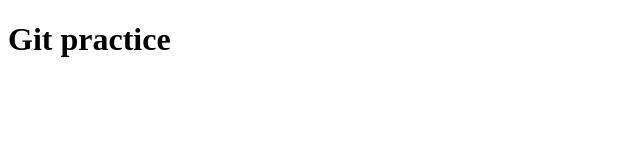
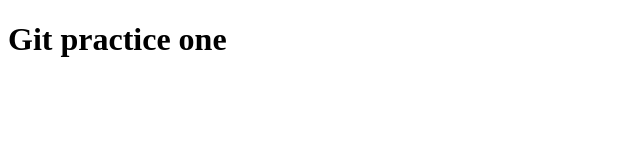
Before and after one commit to geremewatalay/JanBachEvangadi, a plain HTML site: page css/index.html in a window 1280 px wide. Shown: the full height of the page, 0-640 px from the left. Drawn offline with Linux system fonts and the light colour scheme.

Commit message:
Additional

```diff
--- a/css/index.html
+++ b/css/index.html
@@ -7,6 +7,6 @@
     <title>Hello Tech Team</title>
   </head>
   <body>
-    <h1>Git practice</h1>
+    <h1>Git practice one</h1>
   </body>
 </html>
```
